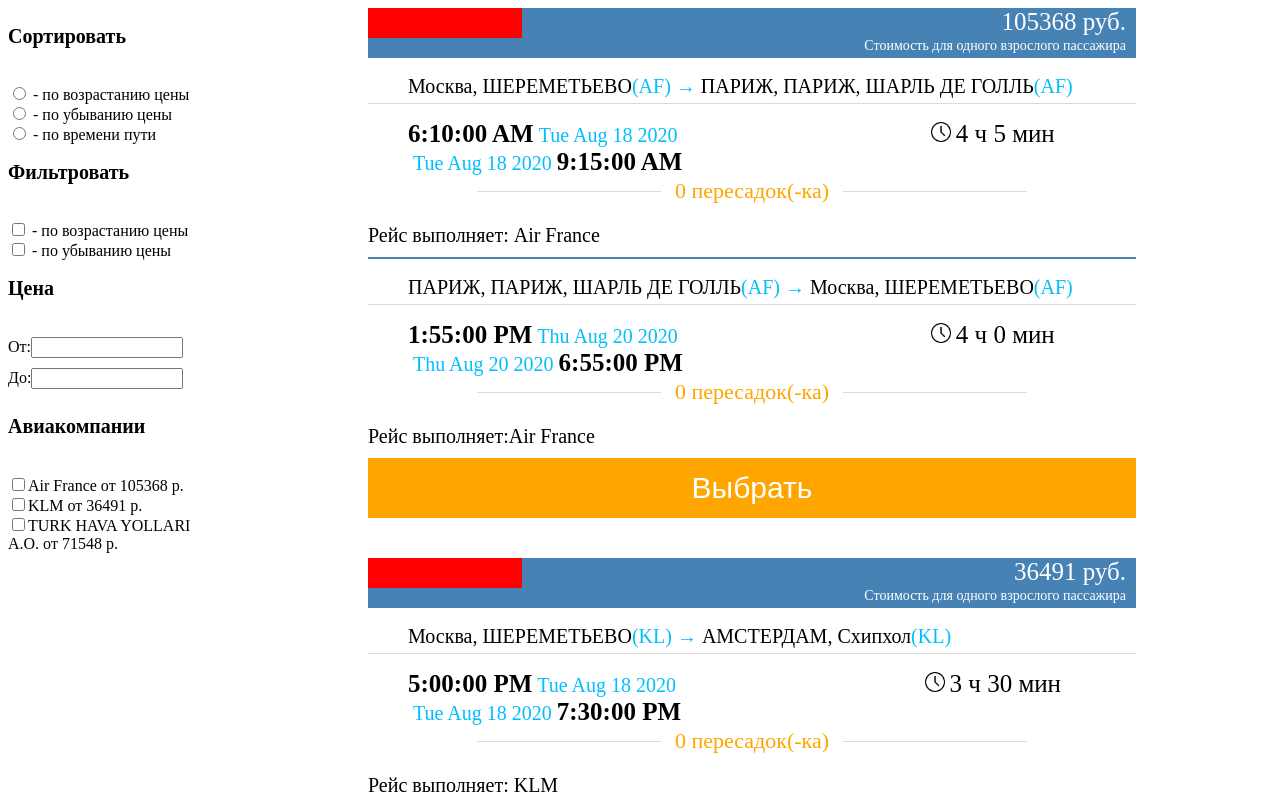
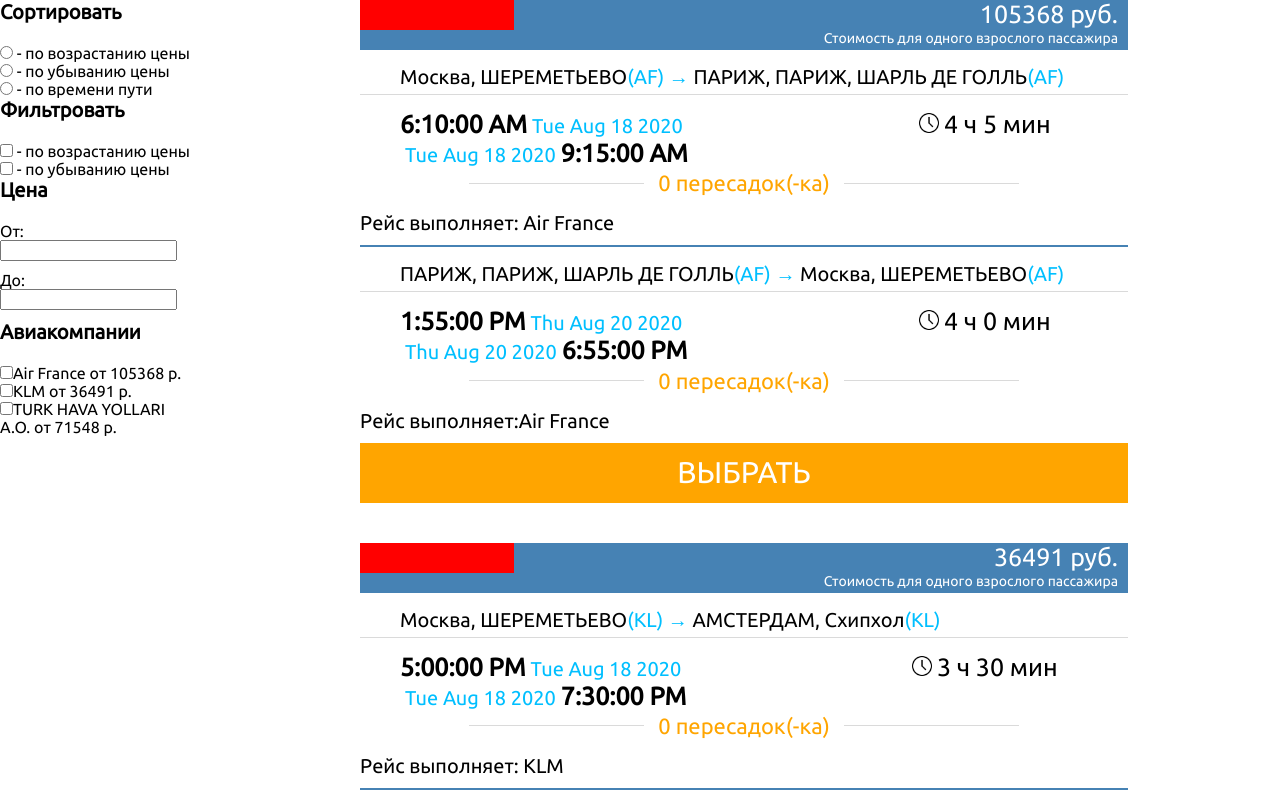
Before and after one commit to Timur359/project1, a React (Create React App) app: page / in a window 1280 px wide. Shown: the top 800 px of the page. Built offline with nearby package versions, Linux system fonts and the light colour scheme.

Commit message:
Реализация пагинации

```diff
--- /dev/null
+++ b/src/App.css
@@ -0,0 +1,27 @@
+@import url('https://fonts.googleapis.com/css2?family=Ubuntu:ital,wght@0,300;0,400;1,300;1,400&display=swap');
+
+*,*::after,*::before{
+  margin:0;
+}
+
+body {
+  font-family: 'Ubuntu', sans-serif;
+}
+
+input {
+  font-family: 'Ubuntu', sans-serif;
+}
+
+button {
+    font-family: 'Ubuntu', sans-serif;
+  }
+
+/*Chrom Safari and Opera */
+::-webkit-scrollbar {
+  display: none;
+}
+
+body {
+  -ms-overflow-style: none; /*IE and Edge*/
+  scrollbar-width: none; /*Firefox */
+}
--- a/src/App.jsx
+++ b/src/App.jsx
@@ -1,5 +1,6 @@
 import React from 'react';
 import Main from './component/Main/Main';
+import './App.css';
 
 function App() {
   return <Main />;
--- a/src/component/Flight/Flight.css
+++ b/src/component/Flight/Flight.css
@@ -42,6 +42,7 @@
     font-size: 20px;
     font-weight: 500;
     padding: 0 40px 5px 40px;
+    margin: 15px 0;
 }
 
 .flight__title_span {
@@ -56,6 +57,7 @@
     justify-content: space-between;
     flex-wrap: wrap;
     padding: 0 40px 0 40px;
+    margin-bottom: 15px;
 }
 
 .flight__info-box_time {
--- a/src/component/Flight/Flight.jsx
+++ b/src/component/Flight/Flight.jsx
@@ -114,7 +114,7 @@ const Flight = ({ flight }) => {
       <p className="flight__airplane">
         Рейс выполняет:{flight.carrier.caption}
       </p>
-      <button className="flight__select-button">Выбрать</button>
+      <button className="flight__select-button">ВЫБРАТЬ</button>
     </div>
   );
 };
```
